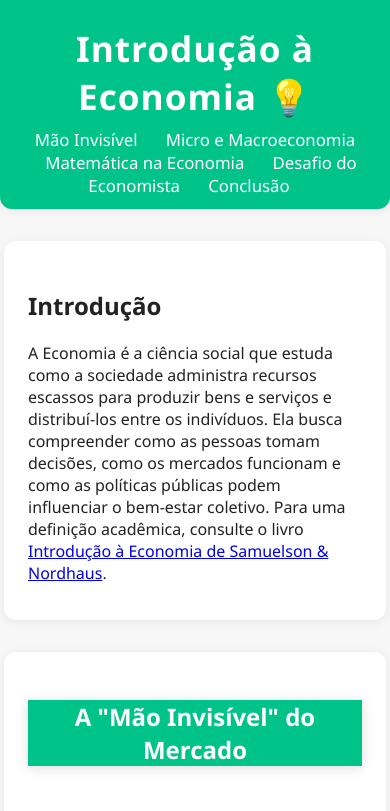
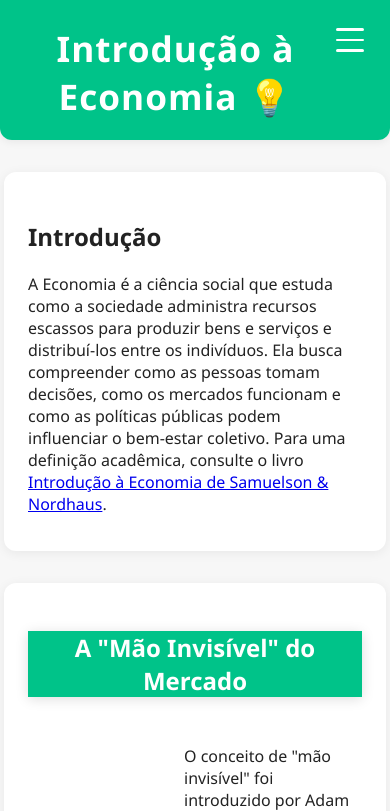
Before and after one commit to UeceComp-2022/IntroducaoEconomia, a plain HTML site: page index.html in a window 390 px wide. Shown: the top 811 px of the page. Drawn offline with Linux system fonts and the light colour scheme.

Commit message:
add hamburger menu

```diff
--- a/index.html
+++ b/index.html
@@ -10,12 +10,18 @@
 <body>
   <header>
       <h1> Introdução à Economia 💡 </h1>
-      <nav>
-        <a href="#mao-invisivel"> Mão Invisível</a>
-        <a href="#micro-macro"> Micro e Macroeconomia</a>
-        <a href="#matematica"> Matemática na Economia</a>
-        <a href="#desafio"> Desafio do Economista</a>
-        <a href="#conclusao"> Conclusão</a>
+      <div class="hamburger" id="hamburger-menu" aria-label="Abrir menu" tabindex="0">
+        <span></span>
+        <span></span>
+        <span></span>
+      </div>
+      <nav id="main-nav">
+        <ul>
+          <li><a href="#mao-invisivel"> Mão Invisível</a></li>
+          <li><a href="#micro-macro"> Micro e Macroeconomia</a></li>
+          <li><a href="#matematica"> Matemática na Economia</a></li>
+          <li><a href="#desafio"> Desafio do Economista</a></li>
+          <li><a href="#conclusao"> Conclusão</a></li>
       </nav>
   </header>
 
@@ -68,5 +74,23 @@
   <footer>
      <p>© 2025 UECE. Universidade Estadual do Ceará!</p>
   </footer>
+  <script>
+    const hamburger = document.getElementById('hamburger-menu');
+    const nav = document.getElementById('main-nav');
+    hamburger.addEventListener('click', () => {
+      nav.classList.toggle('open');
+    });
+    hamburger.addEventListener('keypress', (e) => {
+      if (e.key === 'Enter' || e.key === ' ') {
+        nav.classList.toggle('open');
+      }
+    });
+    // Fecha o menu ao clicar em um link (mobile UX)
+    nav.querySelectorAll('a').forEach(link => {
+      link.addEventListener('click', () => {
+        nav.classList.remove('open');
+      });
+    });
+  </script>
 </body>
 </html>
--- a/style.css
+++ b/style.css
@@ -16,6 +16,7 @@ header {
   padding: 24px 0 12px 0;
   margin: 0 0 32px 0;
   text-align: center;
+  position: relative;
 }
 header h1 {
   font-size: 2.2rem;
@@ -23,18 +24,63 @@ header h1 {
   font-weight: 700;
   letter-spacing: 1px;
 }
+
+/* Hamburger menu styles */
+.hamburger {
+  display: none;
+  position: absolute;
+  top: 24px;
+  right: 24px;
+  width: 32px;
+  height: 32px;
+  flex-direction: column;
+  justify-content: center;
+  align-items: center;
+  cursor: pointer;
+  z-index: 10;
+}
+.hamburger span {
+  display: block;
+  width: 28px;
+  height: 4px;
+  margin: 4px 0;
+  background: #fff;
+  border-radius: 2px;
+  transition: 0.3s;
+}
+
 header nav {
   margin-top: 8px;
+  display: flex;
+  flex-direction: row;
+  justify-content: center;
+  align-items: center;
+  gap: 0;
+  transition: max-height 0.3s;
+}
+header nav ul {
+  display: flex;
+  flex-direction: row;
+  gap: 0;
+  list-style: none;
+  margin: 0;
+  padding: 0;
+}
+header nav li {
+  margin: 0 12px;
 }
 header nav a {
   color: #fff;
   text-decoration: none;
-  margin: 0 12px;
   font-weight: 500;
   font-size: 1.05rem;
   transition: text-decoration 0.2s;
+  padding: 8px 10px;
+  border-radius: 6px;
+  display: block;
 }
 header nav a:hover {
+  background: #fff2;
   text-decoration: underline;
 }
 
@@ -163,3 +209,44 @@ footer {
     gap: 16px;
   }
 }
+
+@media (max-width: 700px) {
+  .hamburger {
+    display: flex;
+  }
+  header h1{
+    width: 90%;
+  }
+  header nav {
+    flex-direction: column;
+    align-items: flex-end;
+    max-height: 0;
+    overflow: hidden;
+    background: #00c389;
+    width: 100%;
+    position: absolute;
+    left: 0;
+    top: 64px;
+    box-shadow: 0 2px 8px #0002;
+    border-radius: 0 0 12px 12px;
+    z-index: 9;
+  }
+  header nav.open {
+    max-height: 300px;
+    padding-bottom: 12px;
+  }
+  header nav ul {
+    flex-direction: column;
+    width: 100%;
+  }
+  header nav li {
+    margin: 0;
+    width: 100%;
+  }
+  header nav a {
+    width: 90%;
+    text-align: right;
+    padding: 12px 24px;
+    font-size: 1.1rem;
+  }
+}
```
